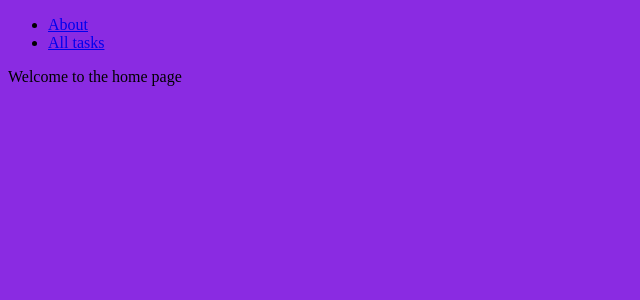
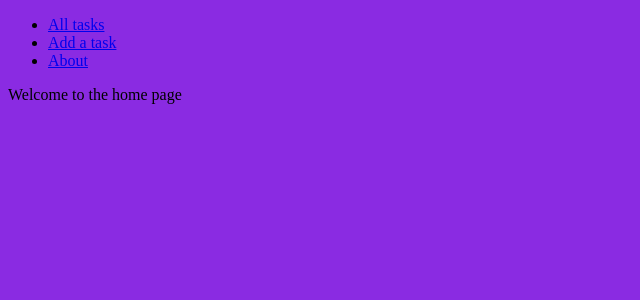
Before and after one commit to EddieC97/Task-Flow, a Django app: page / in a window 1280 px wide. Shown: the top 300 px of the page, without its empty margins (0-640 px from the left). Run offline with Django 5.2, Linux system fonts and the light colour scheme.

Commit message:
import CreateView in views.py

```diff
--- a/main_app/templates/base.html
+++ b/main_app/templates/base.html
@@ -13,8 +13,9 @@
     <header>
         <nav>
             <ul>
+                <li><a href="{% url 'task-index' %}">All tasks</a></li>
+                <li><a href="{% url 'task-create' %}">Add a task</a></li>
                 <li><a href="{% url 'about'%}">About</a></li>
-                <li><a href="{% url 'task-index' %}">All tasks</a></li>
             </ul>
         </nav>
     </header>
--- a/main_app/urls.py
+++ b/main_app/urls.py
@@ -5,5 +5,7 @@ urlpatterns = [
     path('', views.home, name='home'),
     path('about/', views.about, name='about'),
     path('tasks/', views.task_index, name='task-index'),
-    path('tasks/<int:task_id>/', views.task_detail, name='task-detail' )
+    path('tasks/<int:task_id>/', views.task_detail, name='task-detail'),
+    path('tasks/create/', views.TaskCreate.as_view(), name='task-create'),
+
 ]
--- a/main_app/views.py
+++ b/main_app/views.py
@@ -1,4 +1,5 @@
 from django.shortcuts import render
+from django.views.generic.edit import CreateView
 from .models import Task
 from django.http import HttpResponse
 
@@ -18,3 +19,7 @@ def task_index(request):
 def task_detail(request, task_id):
     task = Task.objects.get(id=task_id)
     return render(request, 'tasks/detail.html', {'task': task})
+
+class TaskCreate(CreateView):
+    model = Task
+    fields= '__all__'
```
